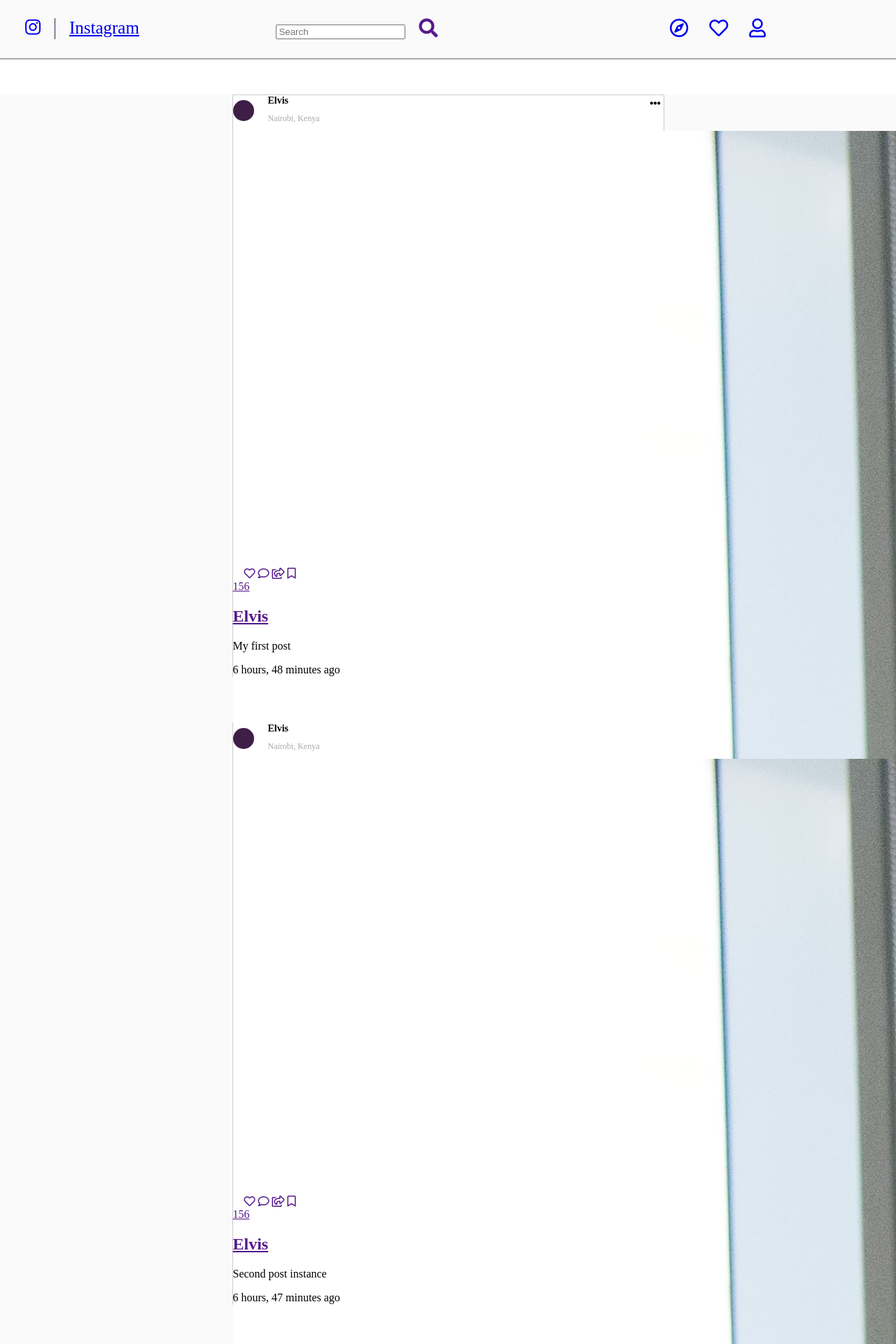
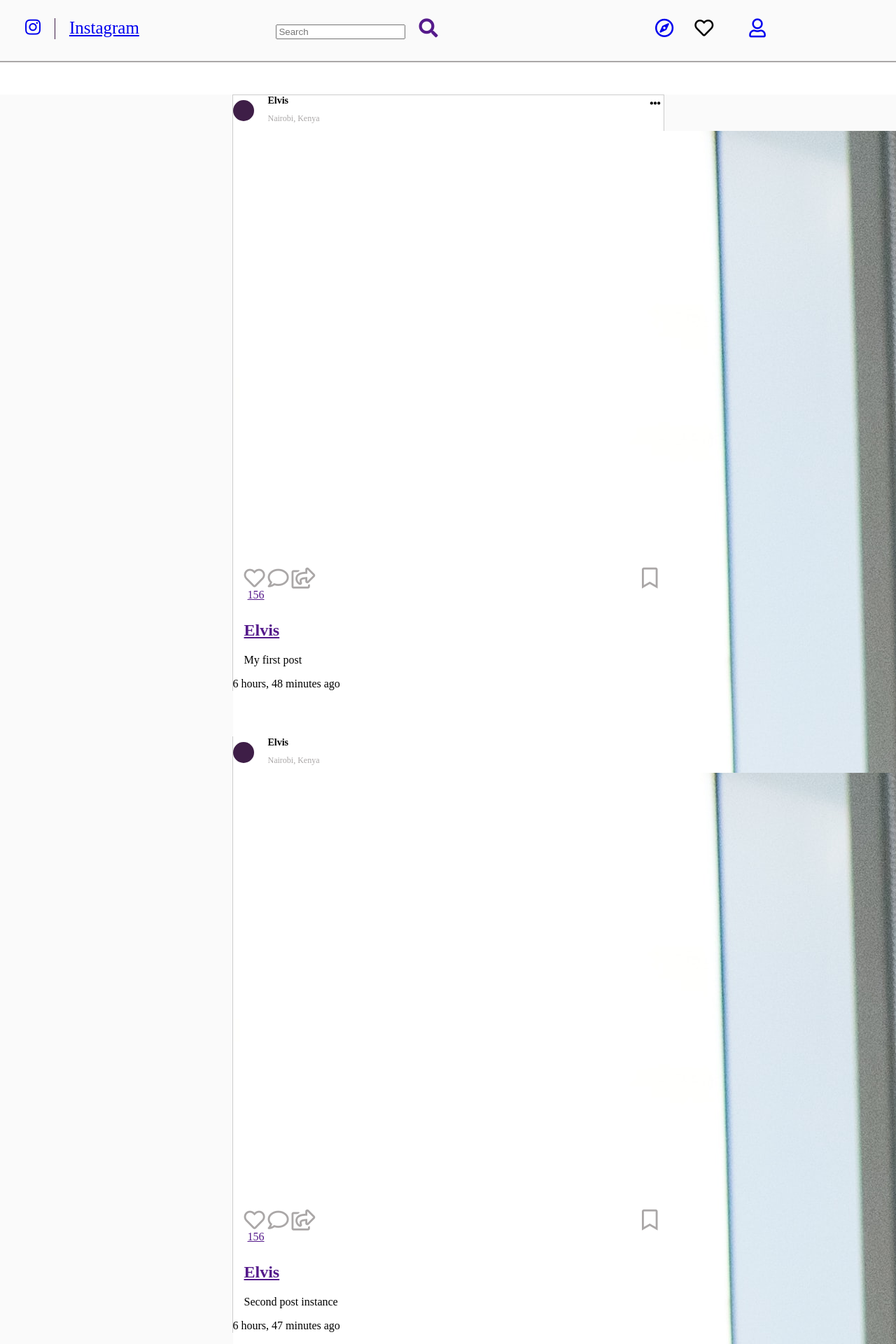
Before and after one commit to DynastyElvis/Instagram-Clone, a Django app: page / in a window 1280 px wide. Shown: the top 1920 px of the page at 70% size. Run offline with Django 4.2, Linux system fonts and the light colour scheme; data comes from the database, SQL or seed files in the repository.

Commit message:
st: card styling for post updates

```diff
--- a/insta/static/css/insta.css
+++ b/insta/static/css/insta.css
@@ -152,6 +152,15 @@
 
 }
 
+.likes {
+    text-decoration: none;
+    font-size: 16px;
+    font-weight: 500;
+    color: black;
+    margin: 0px 0px 8px;
+    padding: 0px 21px;
+
+}
 
 .content_container{
     background-color: #FAFAFA;
@@ -161,6 +170,10 @@
     left: 0px;
     top: 85px;
 
+}
+.fa-bookmark{
+    float: right;
+    margin-right: 24px;
 }
 .card{
     background-color: white;
@@ -182,3 +195,18 @@
     padding: 0px 16px;
     margin: 4px 0px 0px;
 }
+.engagement a{
+    /* width: 100%; */
+    padding: px;
+    color: #aaa7a7;
+    font-weight: 600;
+    font-size: 30px;
+
+}
+
+.caption{
+    display: inline-block;
+    width: 100%;
+
+    padding: 0px 16px;
+}
```
